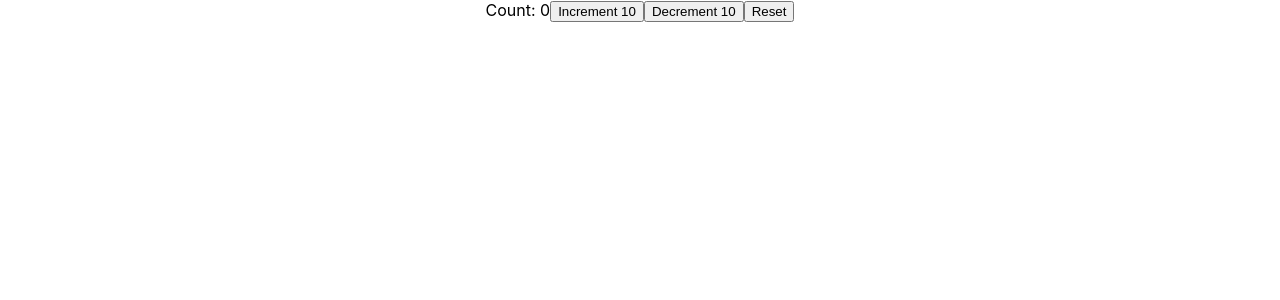
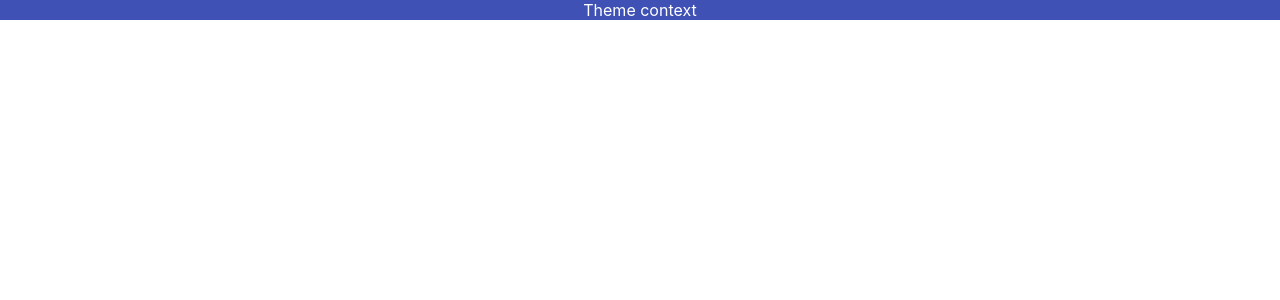
Before and after one commit to jombastic/react-typescript-demo, a React (Create React App) app: page / in a window 1280 px wide. Shown: the top 300 px of the page. Built offline with nearby package versions, Linux system fonts and the light colour scheme.

Commit message:
provide types to context

```diff
--- a/src/App.tsx
+++ b/src/App.tsx
@@ -8,8 +8,10 @@
 import Person from './components/Person';
 import PersonList from './components/PersonList';
 import Status from './components/Status';
+import Box from './components/state/Box';
 import Counter from './components/state/Counter';
 import LoggedIn from './components/state/LoggedIn';
+import ThemeContextProvider from './components/state/ThemeContext';
 import User from './components/state/User';
 
 function App() {
@@ -55,7 +57,11 @@
       {/* <LoggedIn />
       <User /> */}
 
-      <Counter />
+      {/* <Counter /> */}
+
+      <ThemeContextProvider>
+        <Box />
+      </ThemeContextProvider>
     </div>
   );
 }
--- /dev/null
+++ b/src/components/state/Box.tsx
@@ -0,0 +1,12 @@
+import { useContext } from "react"
+import { ThemeContext } from "./ThemeContext"
+
+const Box = () => {
+    const theme = useContext(ThemeContext)
+
+    return (
+        <div style={{ backgroundColor: theme.primary.main, color: theme.primary.text }}>Theme context</div>
+    )
+}
+
+export default Box
--- /dev/null
+++ b/src/components/state/ThemeContext.tsx
@@ -0,0 +1,16 @@
+import { createContext } from "react";
+import { theme } from "./theme";
+
+type ThemeContextProviderProps = {
+    children: React.ReactNode
+}
+
+export const ThemeContext = createContext(theme)
+
+const ThemeContextProvider = ({ children }: ThemeContextProviderProps) => {
+    return (
+        <ThemeContext.Provider value={theme}>{children}</ThemeContext.Provider>
+    )
+}
+
+export default ThemeContextProvider
--- /dev/null
+++ b/src/components/state/theme.ts
@@ -0,0 +1,10 @@
+export const theme = {
+    primary: {
+        main: '#3f51b5',
+        text: '#fff'
+    },
+    secondary: {
+        main: '#f50057',
+        text: '#fff'
+    }
+}
```
